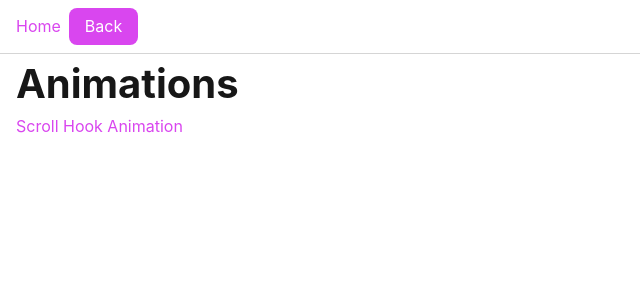
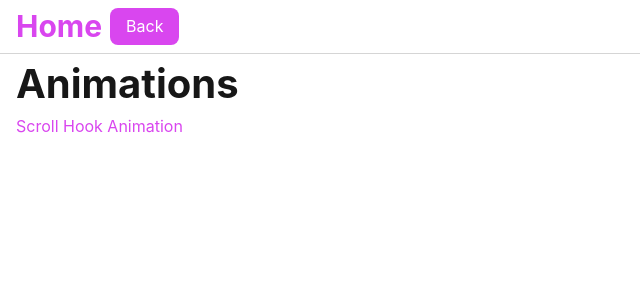
Before and after one commit to emanuelefavero/nextjs-16, a Next.js app: page /animations in a window 1280 px wide. Shown: the top 300 px of the page, without its empty margins (0-640 px from the left). Built offline with nearby package versions, Linux system fonts and the light colour scheme.

Commit message:
feat: add Logo component to Header

```diff
--- a/src/app/layout.tsx
+++ b/src/app/layout.tsx
@@ -1,4 +1,4 @@
-import { Header } from '@/components/header'
+import { Header } from '@/components/header/header'
 import type { Metadata } from 'next'
 import { Geist, Geist_Mono } from 'next/font/google'
 import './globals.css'
--- a/src/components/header.tsx
+++ /dev/null
@@ -1,22 +0,0 @@
-'use client'
-
-import { BackButton } from '@/components/shared/back-button'
-import Link from 'next/link'
-import { usePathname } from 'next/navigation'
-
-export function Header() {
-  const pathname = usePathname()
-
-  return (
-    <header className='flex items-center gap-2 border-b border-neutral-500/30 px-4 py-2'>
-      {pathname !== '/' ? (
-        <>
-          <Link href='/'>Home</Link>
-          <BackButton>Back</BackButton>
-        </>
-      ) : (
-        <div className='text-3xl font-bold'>Home</div>
-      )}
-    </header>
-  )
-}
--- /dev/null
+++ b/src/components/header/header.tsx
@@ -0,0 +1,11 @@
+import { BackButton } from '@/components/shared/back-button'
+import { Logo } from './logo'
+
+export function Header() {
+  return (
+    <header className='flex items-center gap-2 border-b border-neutral-500/30 px-4 py-2'>
+      <Logo />
+      <BackButton>Back</BackButton>
+    </header>
+  )
+}
--- /dev/null
+++ b/src/components/header/logo.tsx
@@ -0,0 +1,38 @@
+'use client'
+
+import { cn } from '@/lib/utils'
+import Link from 'next/link'
+import { usePathname } from 'next/navigation'
+
+type Props = {
+  className?: string
+  homeClassName?: string
+  text?: string
+  icon?: React.ReactNode
+}
+
+export function Logo({ className, homeClassName, text = 'Home', icon }: Props) {
+  const pathname = usePathname()
+  const isHome = pathname === '/'
+
+  const baseClasses = 'text-3xl font-bold transition-colors duration-200'
+  const linkClasses = cn(baseClasses, className)
+  const homeClasses = cn(baseClasses, 'cursor-default', homeClassName)
+
+  const content = (
+    <>
+      {icon && <span className='mr-2'>{icon}</span>}
+      {text}
+    </>
+  )
+
+  if (isHome) {
+    return <div className={homeClasses}>{content}</div>
+  }
+
+  return (
+    <Link href='/' className={linkClasses}>
+      {content}
+    </Link>
+  )
+}
--- a/src/components/shared/back-button.tsx
+++ b/src/components/shared/back-button.tsx
@@ -20,6 +20,8 @@ export function BackButton({ children, className, ...props }: Props) {
     checkHistoryLength()
   }, [pathname])
 
+  if (pathname === '/') return null
+
   return (
     <button
       type='button'
```
